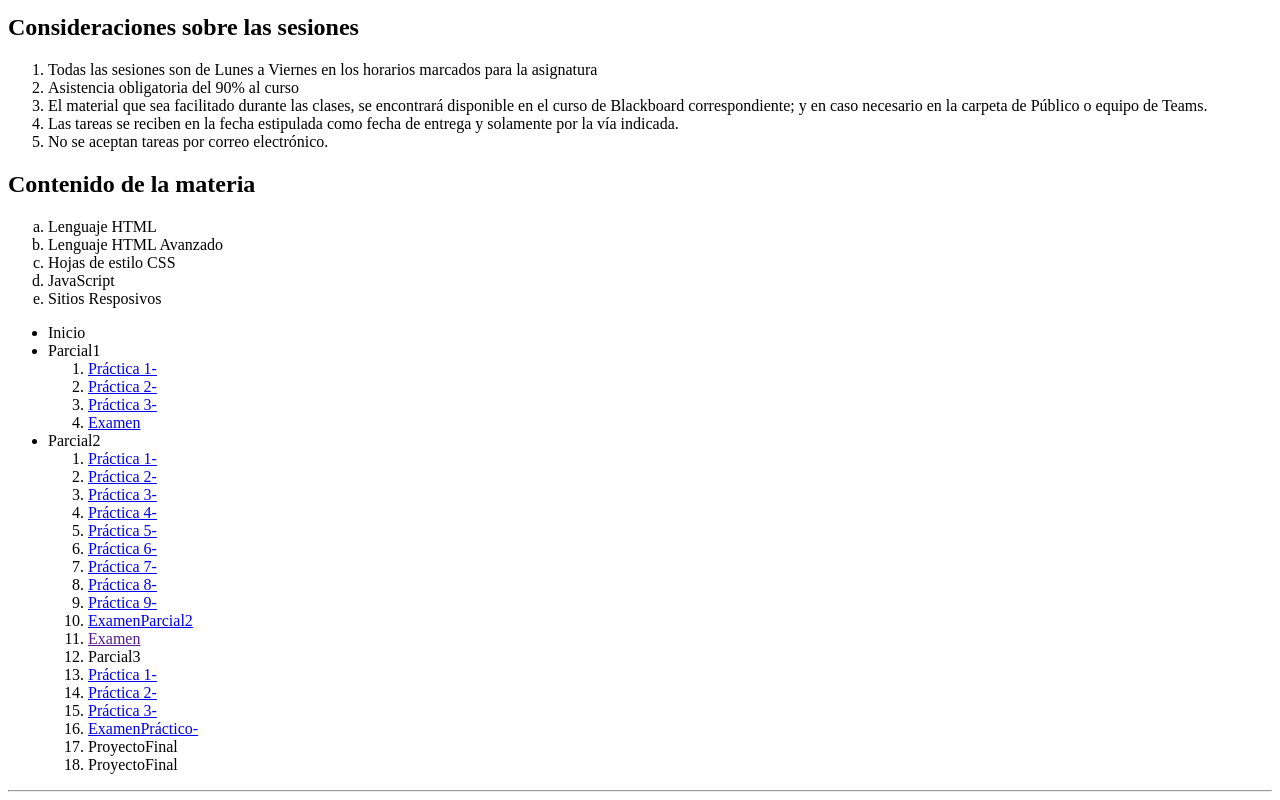
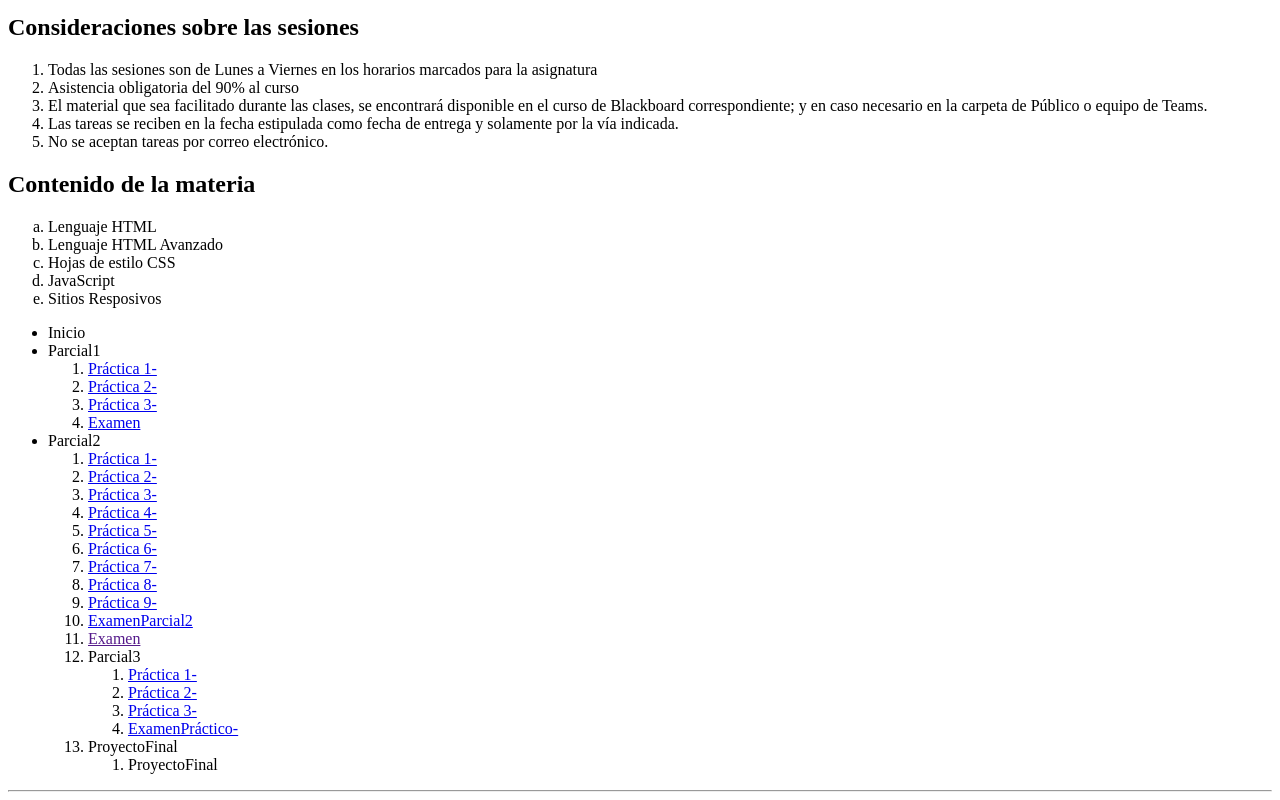
Before and after one commit to NeriAlmazan49/Portafolio1, a plain HTML site: page INDEX.html in a window 1280 px wide. Shown: the part 1263-2063 px from the top of the page. Drawn offline with Linux system fonts and the light colour scheme.

Commit message:
Update INDEX.html

```diff
--- a/INDEX.html
+++ b/INDEX.html
@@ -105,12 +105,16 @@ caso necesario en la carpeta de Público o equipo de Teams.</li>
 		<li><a href="ExamenParcial2.html">ExamenParcial2</a></li>
 	<li><a href="">Examen</a></li>
 	<li>Parcial3</li>
+	<ol>
 	<li><a href="Practica1Formularios.html">Práctica 1-</a></li>
 	<li><a href="Practica1Formularios.html">Práctica 2-</a></li>
 	<li><a href="GenerarPDF.html">Práctica 3-</a></li>
 	<li><a href="https://nerialmazan49.github.io/Portafolio1/pr%C3%A1cticaP311a12Examen.html">ExamenPráctico-</a></li>
+	</ol>
 	<li>ProyectoFinal</li>
+	<ol>
 	<li><a href"PelisPlanet.html">ProyectoFinal</a></li>
+	</ol>
 </ul>
 </header>
 <hr/>
```
